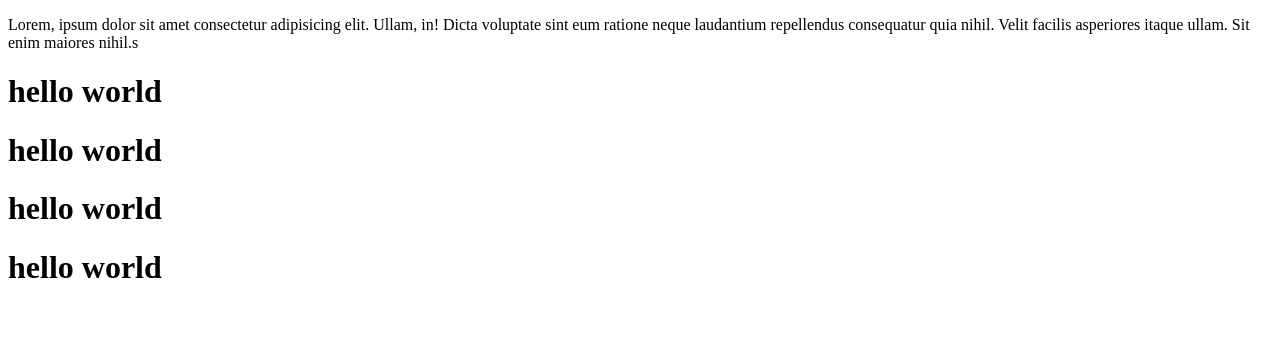
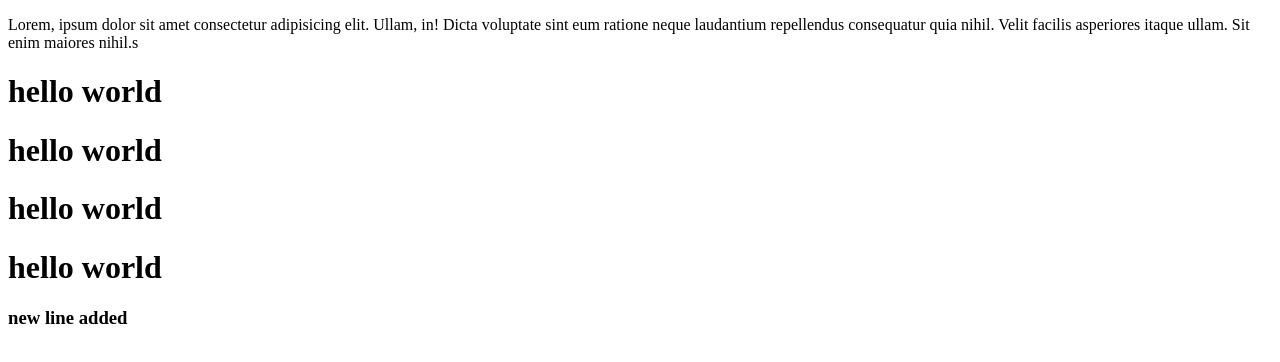
Before and after one commit to adnankhan033/task, a plain HTML site: page index.html in a window 1280 px wide. Drawn offline with Linux system fonts and the light colour scheme.

Commit message:
class added

```diff
--- a/index.html
+++ b/index.html
@@ -6,11 +6,12 @@
     <meta name="viewport" content="width=device-width, initial-scale=1.0">
     <title>Document</title>
 </head>
-<body>
+<body class="hello word">
     <p>Lorem, ipsum dolor sit amet consectetur adipisicing elit. Ullam, in! Dicta voluptate sint eum ratione neque laudantium repellendus consequatur quia nihil. Velit facilis asperiores itaque ullam. Sit enim maiores nihil.s</p>
     <h1>hello world</h1>
     <h1>hello world</h1>
     <h1>hello world</h1>
     <h1>hello world</h1>
-</body>
+    <h3 class="hel">new line added</h3>
+ </body>
 </html>
```
